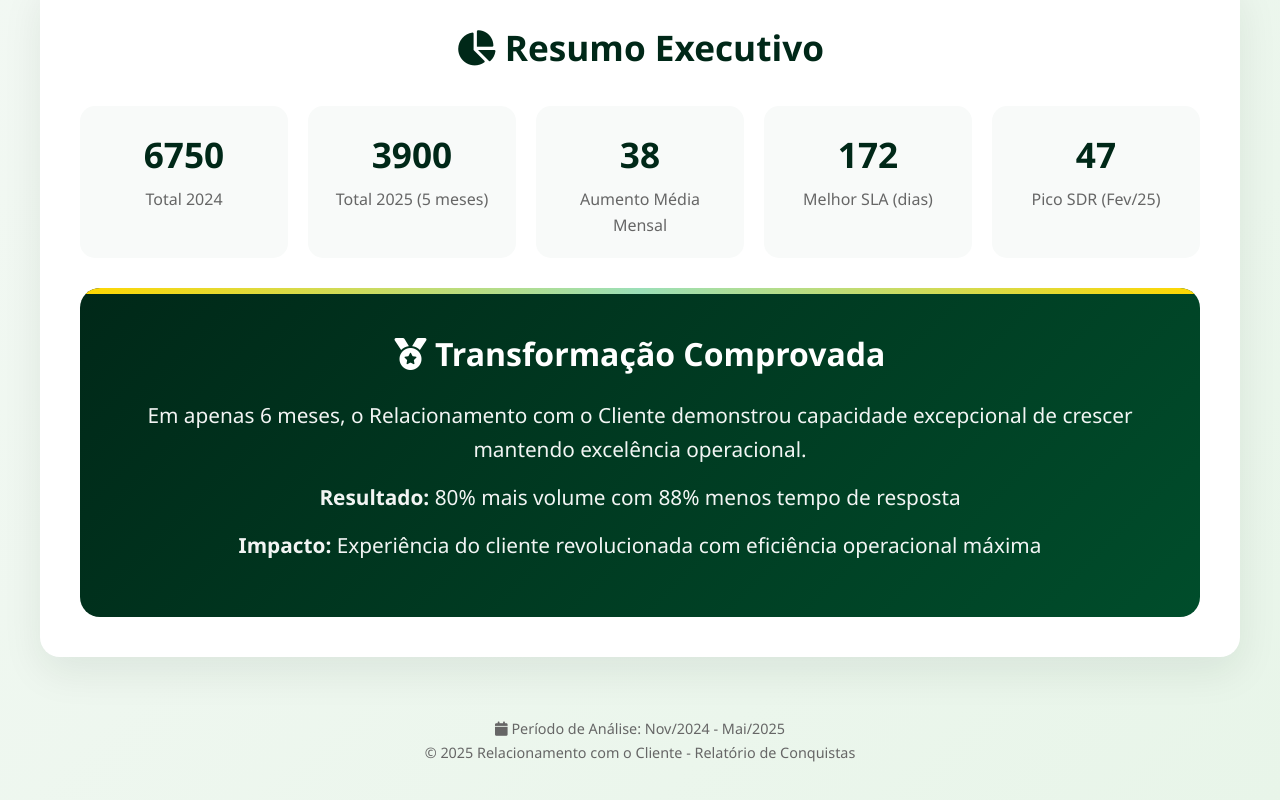
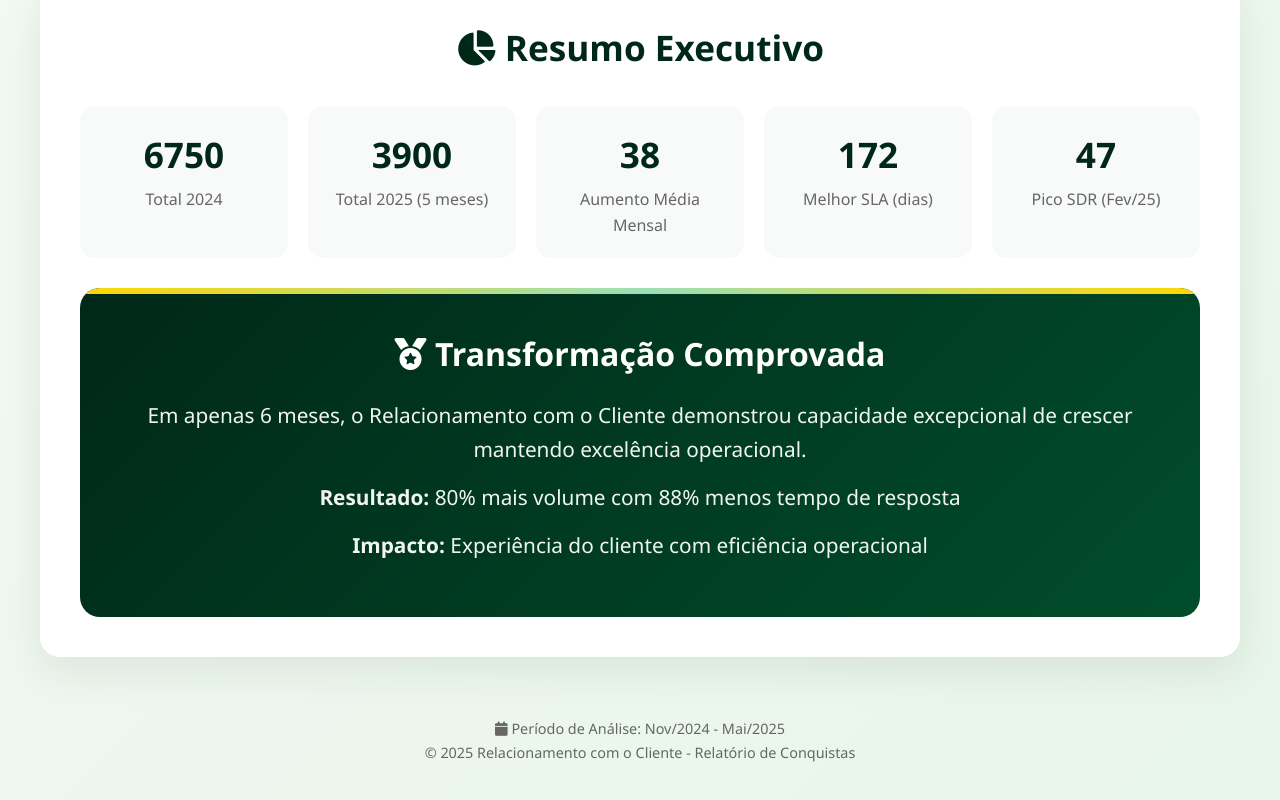
Before and after one commit to jocielefranca/Resultados-RC, a plain HTML site: page index.html in a window 1280 px wide. Shown: the part 1274-2074 px from the top of the page. Drawn offline with Linux system fonts and the light colour scheme.

Commit message:
Update index.html

```diff
--- a/index.html
+++ b/index.html
@@ -457,7 +457,7 @@
                 <h3><i class="fas fa-medal"></i> Transformação Comprovada</h3>
                 <p>Em apenas 6 meses, o Relacionamento com o Cliente demonstrou capacidade excepcional de crescer mantendo excelência operacional.</p>
                 <p><strong>Resultado:</strong> 80% mais volume com 88% menos tempo de resposta</p>
-                <p><strong>Impacto:</strong> Experiência do cliente revolucionada com eficiência operacional máxima</p>
+                <p><strong>Impacto:</strong> Experiência do cliente com eficiência operacional </p>
             </div>
         </div>
     </div>
```
